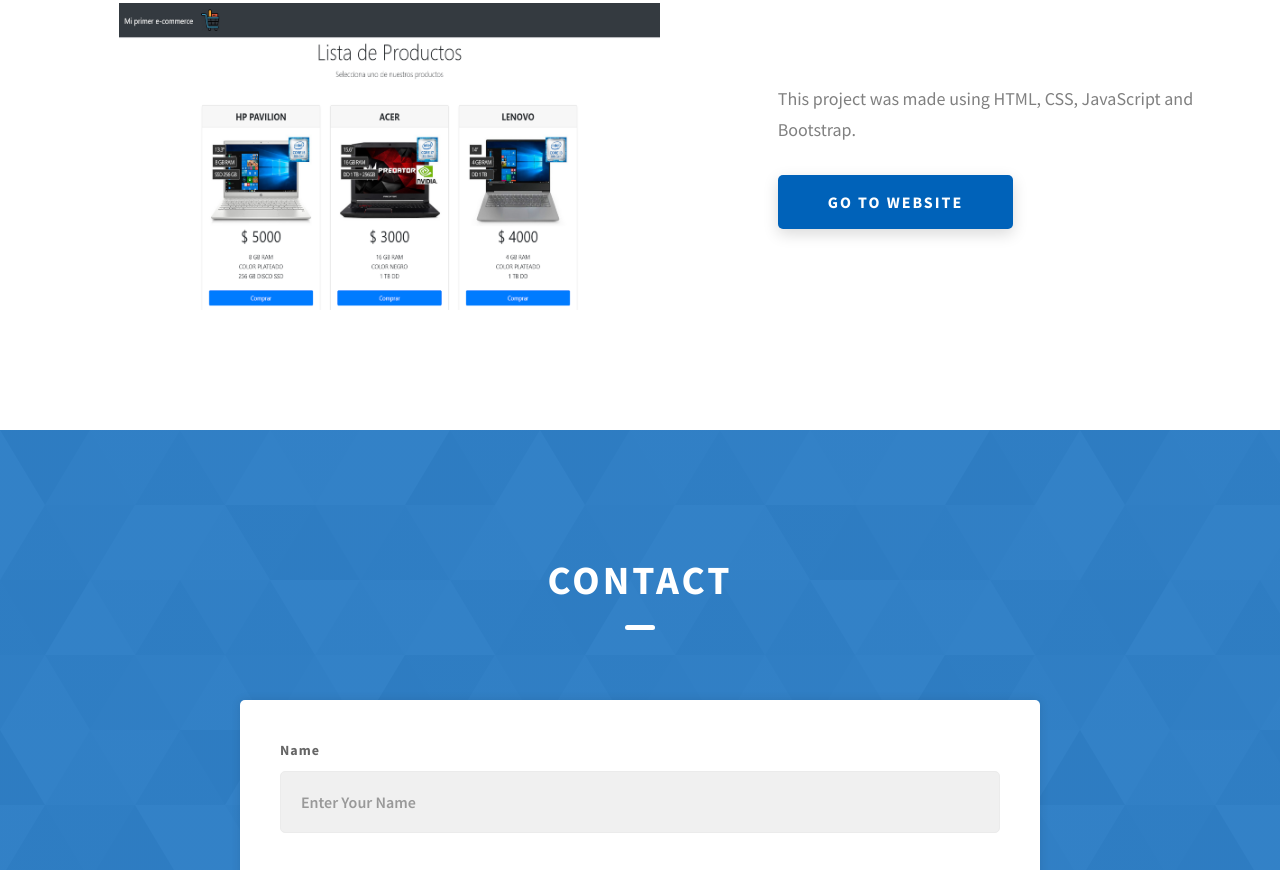
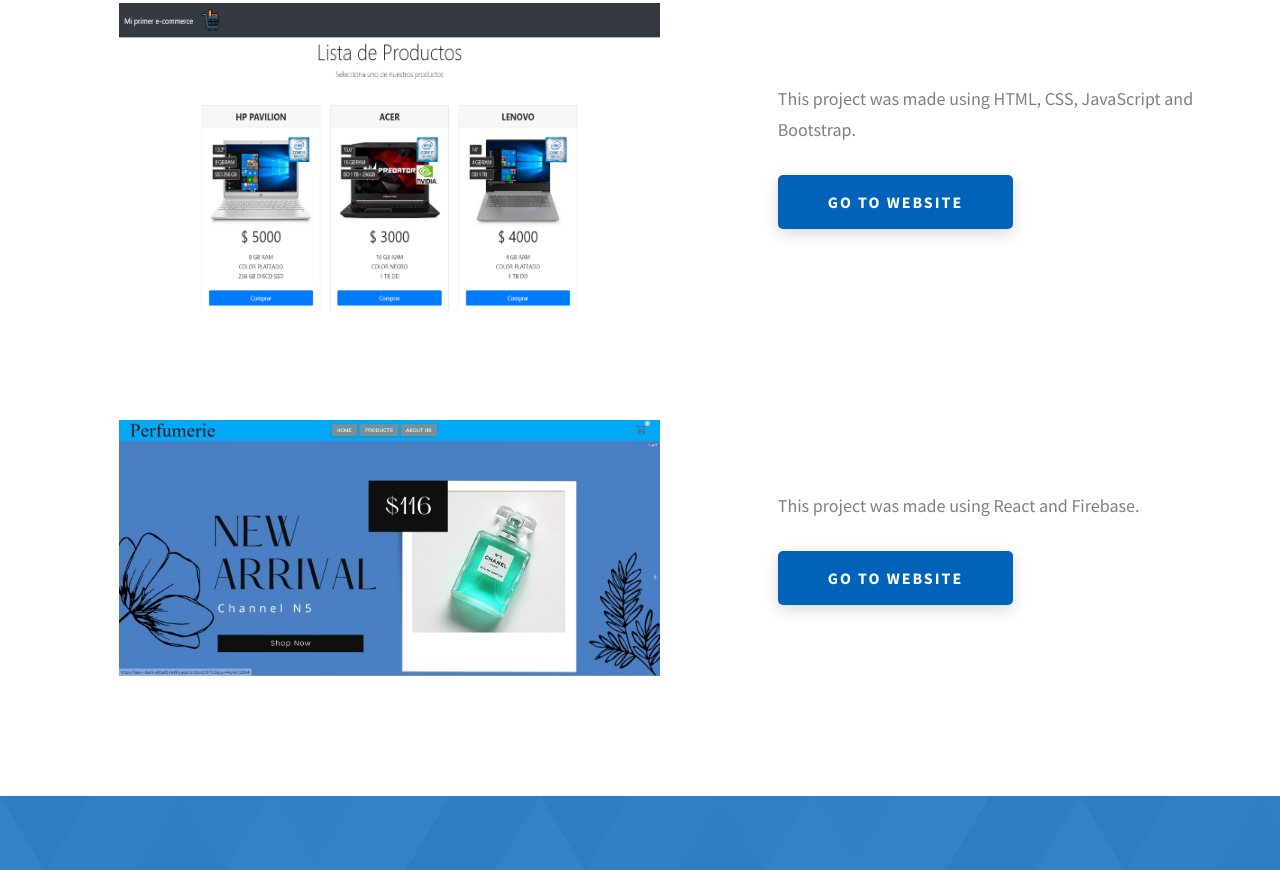
Before and after one commit to mariangela-gomez/portfolio, a plain HTML site: page index.html in a window 1280 px wide. Shown: the part 2652-3522 px from the top of the page. Drawn offline with Linux system fonts and the light colour scheme.

Commit message:
added a project

```diff
--- a/index.html
+++ b/index.html
@@ -7,16 +7,16 @@
   <meta http-equiv="X-UA-Compatible" content="ie=edge" />
   <title>Mariangela Gomez</title>
   <meta name="description" content="Portfolio" />
-
+  <!-- styles -->
   <link rel="stylesheet" href="css/style.css" />
-
+<!-- Fonts -->
   <link rel="preconnect" href="https://fonts.googleapis.com" />
   <link rel="preconnect" href="https://fonts.gstatic.com" crossorigin />
   <link href="https://fonts.googleapis.com/css2?family=Source+Sans+Pro:wght@400;600;700;900&display=swap"
     rel="stylesheet" />
 </head>
-
 <body>
+  <!-- Header & Nav -->
   <header class="header">
     <div class="header__content">
       <div class="header__logo-container">
@@ -71,6 +71,7 @@
       </div>
     </div>
   </header>
+  <!-- Main -->
   <section class="home-hero">
     <div class="home-hero__content">
       <h1 class="heading-primary">Hey, My name is Mariangela Gomez</h1>
@@ -103,7 +104,6 @@
     <div class="main-container">
       <h2 class="heading heading-sec heading-sec__mb-med">
         <span class="heading-sec__main">About Me</span>
-
       </h2>
       <div class="about__content">
         <div class="about__content-main">
@@ -122,6 +122,7 @@
             </p>
           </div>
         </div>
+        <!-- Skills -->
         <div class="about__content-skills">
           <h3 class="about__content-title">My Skills</h3>
           <div class="skills">
@@ -141,6 +142,7 @@
       </div>
     </div>
   </section>
+  <!-- Projects -->
   <section id="projects" class="projects sec-pad">
     <div class="main-container">
       <h2 class="heading heading-sec heading-sec__mb-bg">
@@ -153,43 +155,57 @@
       <div class="projects__content">
         <div class="projects__row">
           <div class="projects__row-img-cont">
-            <img src="./assets/jpeg/project-1.png" alt="Software Screenshot" class="projects__row-img"
-              loading="lazy" />
+            <img src="./assets/jpeg/project-1.png" alt="Software Screenshot" class="projects__row-img" loading="lazy" />
           </div>
           <div class="projects__row-content">
             <p class="projects__row-content-desc">
               This project was made using HTML, CSS and Bootstrap.
             </p>
-            <a href="https://mariangela-gomez.github.io/tangotravel/" class="btn btn--med btn--theme dynamicBgClr" target="_blank">Go to website</a>
+            <a href="https://fastfood-theta.vercel.app/home" class="btn btn--med btn--theme dynamicBgClr"
+              target="_blank">Go to website</a>
           </div>
         </div>
         <div class="projects__row">
           <div class="projects__row-img-cont">
-            <img src="./assets/jpeg/project-2.png" alt="Software Screenshot" class="projects__row-img"
-              loading="lazy" />
+            <img src="./assets/jpeg/project-2.png" alt="Software Screenshot" class="projects__row-img" loading="lazy" />
           </div>
           <div class="projects__row-content">
             <p class="projects__row-content-desc">
               This project was made using React Js
             </p>
-            <a href="https://fastfood-theta.vercel.app/home" class="btn btn--med btn--theme dynamicBgClr" target="_blank">Go to website</a>
+            <a href="https://fastfood-theta.vercel.app/home" class="btn btn--med btn--theme dynamicBgClr"
+              target="_blank">Go to website</a>
           </div>
         </div>
         <div class="projects__row">
           <div class="projects__row-img-cont">
-            <img src="./assets/jpeg/project-3.png" alt="Software Screenshot" class="projects__row-img"
-              loading="lazy" />
+            <img src="./assets/jpeg/project-3.png" alt="Software Screenshot" class="projects__row-img" loading="lazy" />
           </div>
           <div class="projects__row-content">
             <p class="projects__row-content-desc">
               This project was made using HTML, CSS, JavaScript and Bootstrap.
             </p>
-            <a href="#" class="btn btn--med btn--theme dynamicBgClr" target="_blank">Go to website</a>
+            <a href="https://mariangela-gomez.github.io/proyectoweb/index.html" class="btn btn--med btn--theme dynamicBgClr" target="_blank">Go to website</a>
           </div>
+        </div>
+      <div class="projects__row">
+        <div class="projects__row-img-cont">
+          <img src="./assets/jpeg/project-4.jpg" alt="Software Screenshot" class="projects__row-img" loading="lazy" />
+        </div>
+        <div class="projects__row-content">
+          <p class="projects__row-content-desc">
+            This project was made using React and Firebase.
+          </p>
+          <a href="https://keen-dasik-e95a65.netlify.app/" class="btn btn--med btn--theme dynamicBgClr"
+            target="_blank">Go to website</a>
         </div>
       </div>
     </div>
+    </div>
   </section>
+
+  <!-- contact -->
+
   <section id="contact" class="contact sec-pad dynamicBg">
     <div class="main-container">
       <h2 class="heading heading-sec heading-sec__mb-med">
@@ -220,9 +236,9 @@
     </div>
   </section>
   <footer class="main-footer">
-      <div class="main-footer__lower">
-        &copy; Copyright 2023. Made by Mariangela Gomez</a>
-      </div>
+    <div class="main-footer__lower">
+      &copy; Copyright 2023. Made by Mariangela Gomez</a>
+    </div>
     </div>
   </footer>
 
```
Also changed, not shown: assets/jpeg/project-4.jpg (added).
